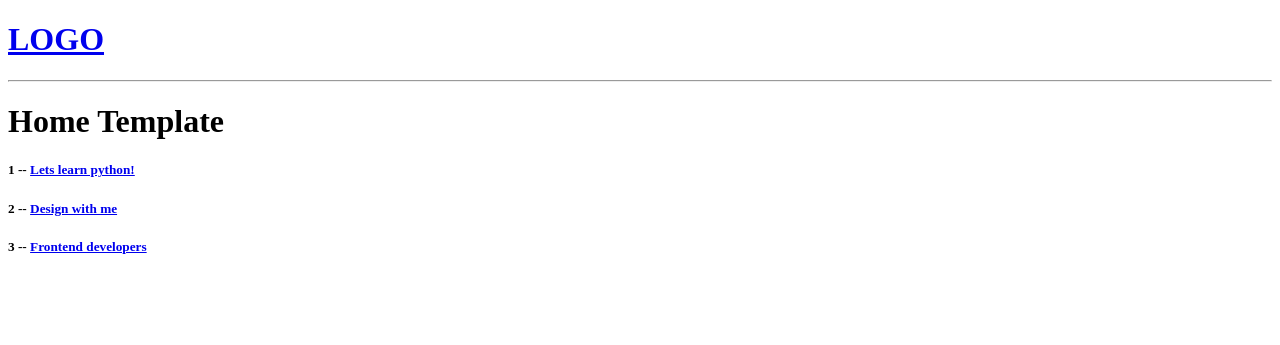
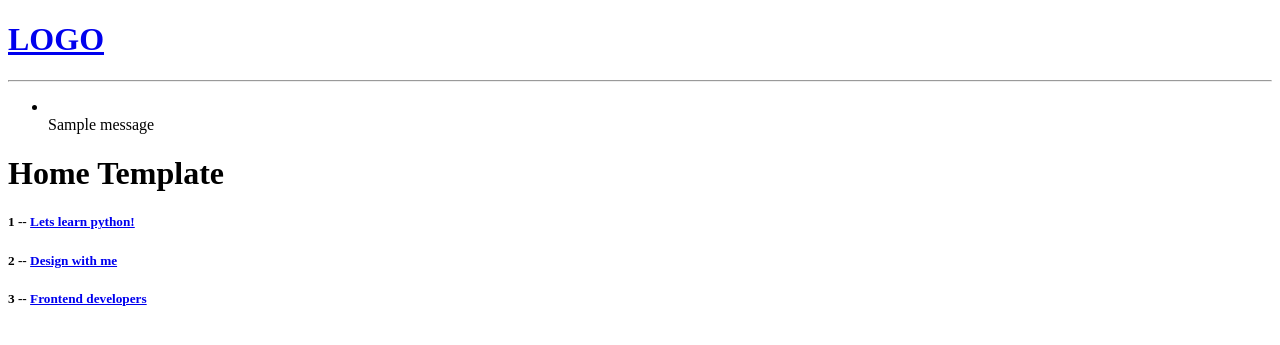
Before and after one commit to Maksym637/django-project, a Django app: page / in a window 1280 px wide. Shown: the top 345 px of the page. Run offline with Django 4.2, Linux system fonts and the light colour scheme; tables that the repository leaves empty hold one stand-in row (values such as "Sample post"); one stand-in notice (Sample message) is shown.

Commit message:
commit main

```diff
--- a/studybud/templates/main.html
+++ b/studybud/templates/main.html
@@ -12,6 +12,14 @@
 <body>
     {% include 'navbar.html' %}
 
+    {% if messages %}
+    <ul class="messages">
+        {% for message in messages %}
+            <li></li>{{ message }}</li>
+        {% endfor %}
+    </ul>
+    {% endif %}
+
     {% block content %}
 
 
```
